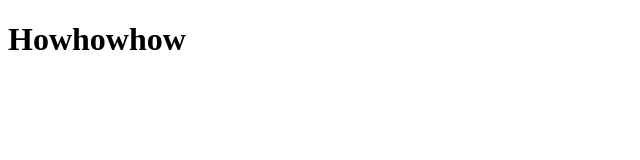
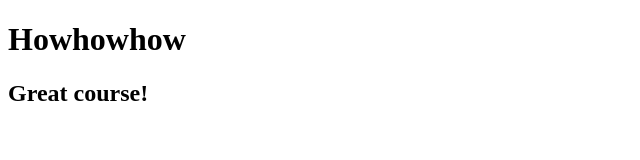
Before and after one commit to Ganjouille/Coursera-Test, a plain HTML site: page site/index.html in a window 1280 px wide. Shown: the whole page, without its empty margins (0-640 px from the left). Drawn offline with Linux system fonts and the light colour scheme.

Commit message:
Small addition to page content

```diff
--- a/site/index.html
+++ b/site/index.html
@@ -7,5 +7,6 @@
 </head>
 <body>
 <h1>Howhowhow</h1>
+<h2>Great course!</h2>
 </body>
 </html>
```
